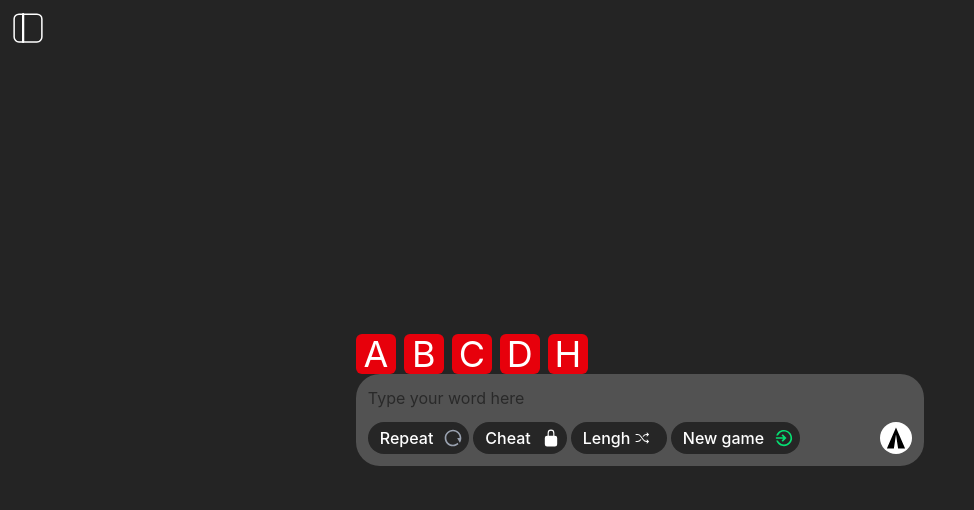
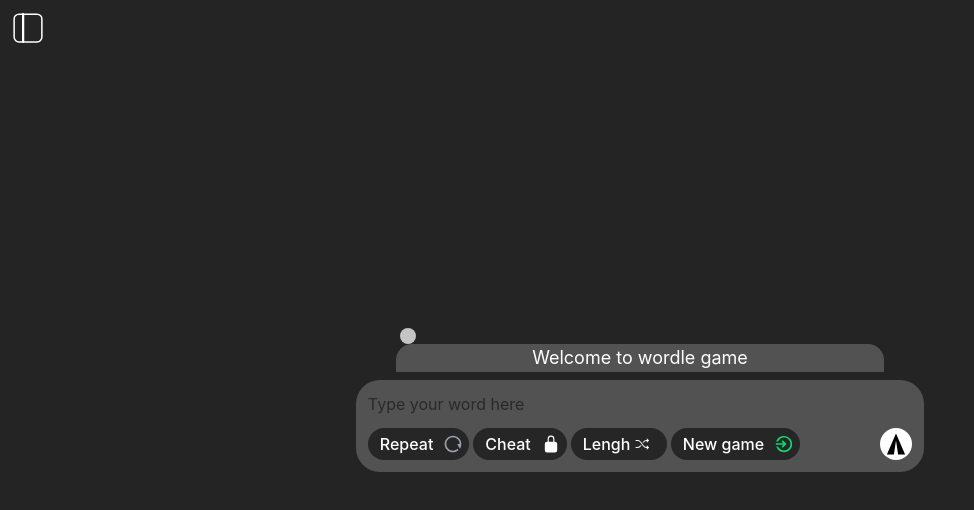
Before and after one commit to kikoDevv/Wordle-GPT, a Next.js app: page / in a window 1280 px wide. Shown: the top 510 px of the page, without its empty margins (0-974 px from the left). Built offline with nearby package versions, Linux system fonts and the light colour scheme.

Commit message:
added back the friendly dot

```diff
--- a/src/app/page.tsx
+++ b/src/app/page.tsx
@@ -4,6 +4,7 @@ import { RiRestartLine, RiRestartFill } from "react-icons/ri";
 import { IoLockClosed, IoLockOpen, IoSendSharp } from "react-icons/io5";
 import { IoMdLogIn } from "react-icons/io";
 import DropDown from "@/components/buttons/dropDownMenu/dropDown";
+import Dot from "@/components/dot/Dot";
 
 export default function Home() {
   {
@@ -17,28 +18,44 @@ export default function Home() {
   }
   const createNewGame = () => {
     setRotationDegree((prev) => prev + 360);
+    setTimeout(() => {
+      window.location.reload();
+    }, 600);
   };
   {
     /*--------- input value ----------*/
   }
-  const [userInput, setUserInput] = useState("ABCDH");
+  const [userInputs, setUserInputs] = useState<string[]>([]);
   const [typingValue, setTypingValue] = useState("");
 
   const saveUserInput = () => {
-    setUserInput(typingValue);
-    setTypingValue("");
+    if (typingValue.trim() !== "") {
+      setUserInputs((prev) => [...prev, typingValue]);
+      setTypingValue("");
+    }
   };
 
   return (
     <div className="grid w-full justify-center">
-      <section className="self-end">
-        <div className="flex gap-2">
-          {userInput.split("").map((letter, index) => (
-            <h1
-              key={index}
-              className="flex justify-center items-center bg-red-600 text-white text-4xl w-10 h-10 rounded-md">
-              {letter}
-            </h1>
+      {/*--------- input value section ----------*/}
+      <section className="self-end mb-2 px-10">
+        <Dot text="hellow world" dotColor="bg-white" textColor="text-white"/>
+        <div className={`flex flex-col gap-2 w-full bg-neutral-600 rounded-t-2xl ${userInputs.length > 0 ? "py-3" : ""}`}>
+          {userInputs.length === 0 && (
+            <div className="flex justify-center">
+              <p className="text-white text-lg">Welcome to wordle game</p>
+            </div>
+          )}
+          {userInputs.map((word, wordIndex) => (
+            <div key={wordIndex} className="flex justify-center">
+              {word.split("").map((letter, letterIndex) => (
+                <h1
+                  key={letterIndex}
+                  className="flex justify-center ml-0.5 items-center bg-red-600 text-white text-4xl w-10 h-10 rounded-md">
+                  {letter}
+                </h1>
+              ))}
+            </div>
           ))}
         </div>
       </section>
--- /dev/null
+++ b/src/components/dot/Dot.tsx
@@ -0,0 +1,58 @@
+"use client";
+import React, { useState, useEffect } from "react";
+
+interface DotProps {
+  text: string;
+  speed?: number;
+  dotColor?: string;
+  textColor?: string;
+  className?: string;
+  pauseDuration?: number;
+}
+
+export default function Dot({
+  text,
+  speed = 100,
+  dotColor = "bg-blue-500",
+  textColor = "text-gray-800",
+  className = "",
+  pauseDuration = 2000,
+}: DotProps) {
+  const [revealedCount, setRevealedCount] = useState(0);
+  const [isRevealing, setIsRevealing] = useState(true);
+
+  useEffect(() => {
+    if (isRevealing && revealedCount < text.length) {
+      {/*--------- Revealing phase ----------*/}
+      const timer = setTimeout(() => {
+        setRevealedCount((prev) => prev + 1);
+      }, speed);
+      return () => clearTimeout(timer);
+    } else if (isRevealing && revealedCount === text.length) {
+      {/*--------- Pause phase ----------*/}
+      const pauseTimer = setTimeout(() => {
+        setIsRevealing(false);
+      }, pauseDuration);
+      return () => clearTimeout(pauseTimer);
+    } else if (!isRevealing && revealedCount > 0) {
+      {/*--------- Unrevealing phase ----------*/}
+      const timer = setTimeout(() => {
+        setRevealedCount((prev) => prev - 1);
+      }, speed);
+      return () => clearTimeout(timer);
+    }
+  }, [revealedCount, isRevealing, text.length, speed, pauseDuration]);
+
+  {/*--------- Reset animation when text changes ----------*/}
+  useEffect(() => {
+    setRevealedCount(0);
+    setIsRevealing(true);
+  }, [text]);
+
+  return (
+    <div className={`flex items-center ${className}`}>
+      <span className={`${textColor} font-mono`}>{text.slice(0, revealedCount)}</span>
+      <span className={`w-4 h-4 ${dotColor} rounded-full ml-1 animate-pulse`} />
+    </div>
+  );
+}
```
